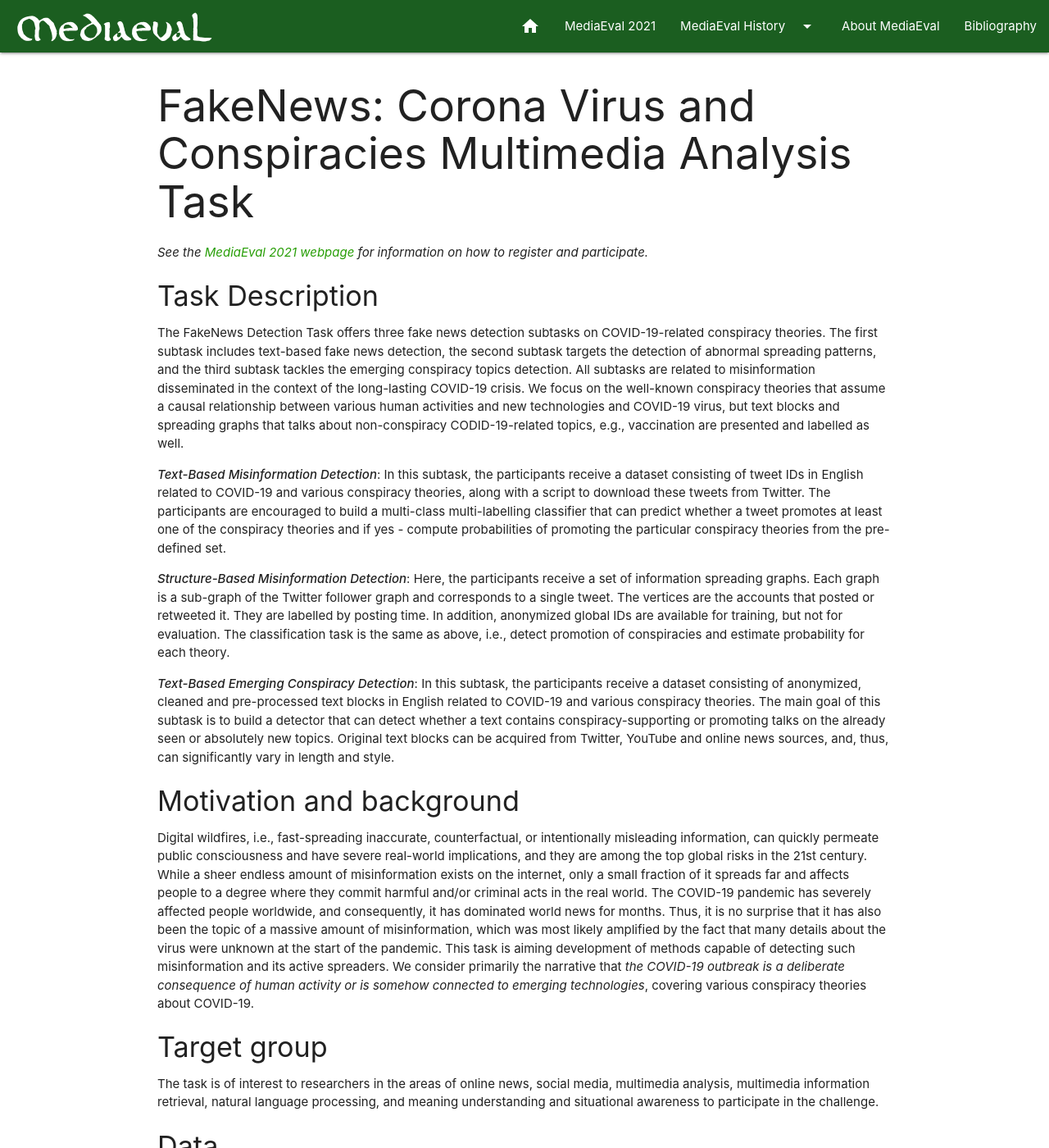
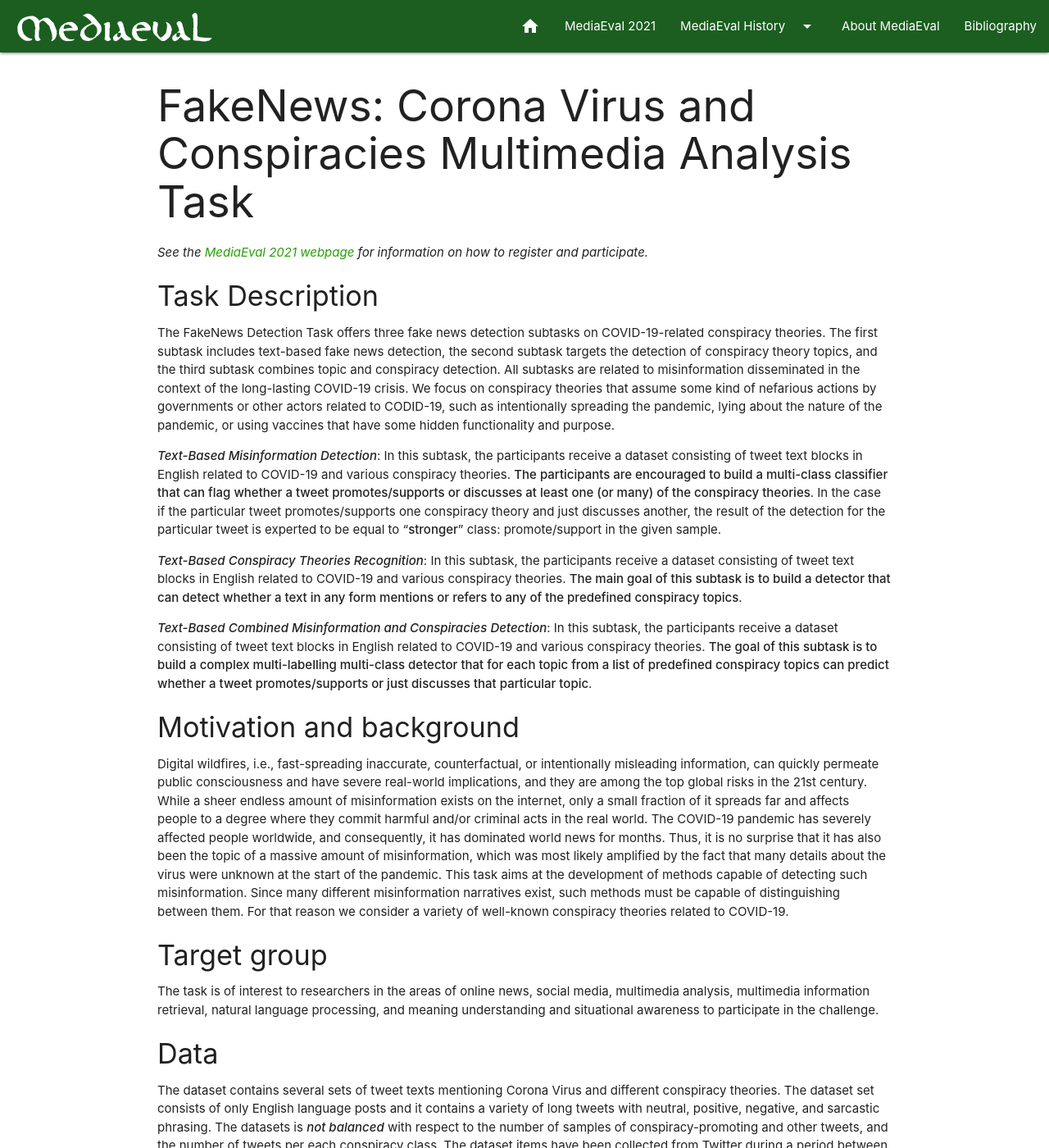
Before and after one commit to multimediaeval/multimediaeval.github.io, a Jekyll site: the page built from _editions/2021/tasks/fakenews.md, in a window 1280 px wide and 1400 px high. Shown: the whole window at 82% size. Built offline with Jekyll 4.4.1, drawn with Linux system fonts in a browser that asks for light colours; some of the changed text lies outside the part shown.

Commit message:
Update fakenews.md

```diff
--- a/_editions/2021/tasks/fakenews.md
+++ b/_editions/2021/tasks/fakenews.md
@@ -15,18 +15,19 @@ blurb: "The FakeNews task explores various machine-learning approaches to automa
 
 #### Task Description
 
-The FakeNews Detection Task offers three fake news detection subtasks on COVID-19-related conspiracy theories. The first subtask includes text-based fake news detection, the second subtask targets the detection of abnormal spreading patterns, and the third subtask tackles the emerging conspiracy topics detection. All subtasks are related to misinformation disseminated in the context of the long-lasting COVID-19 crisis. We focus on the well-known conspiracy theories that assume a causal relationship between various human activities and new technologies and COVID-19 virus, but text blocks and spreading graphs that talks about non-conspiracy CODID-19-related topics, e.g., vaccination are presented and labelled as well.
+The FakeNews Detection Task offers three fake news detection subtasks on COVID-19-related conspiracy theories. The first subtask includes text-based fake news detection, the second subtask targets the detection of conspiracy theory topics, and the third subtask combines topic and conspiracy detection. All subtasks are related to misinformation disseminated in the context of the long-lasting COVID-19 crisis. We focus on conspiracy theories that assume some kind of nefarious actions by governments or other actors related to CODID-19, such as intentionally spreading the pandemic, lying about the nature of the pandemic, or using vaccines that have some hidden functionality and purpose.
 
-***Text-Based Misinformation Detection***: In this subtask, the participants receive a dataset consisting of tweet IDs in English related to COVID-19 and various conspiracy theories, along with a script to download these tweets from Twitter. The participants are encouraged to build a multi-class multi-labelling classifier that can predict whether a tweet promotes at least one of the conspiracy theories and if yes - compute probabilities of promoting the particular conspiracy theories from the pre-defined set.
+***Text-Based Misinformation Detection***: In this subtask, the participants receive a dataset consisting of tweet text blocks in English related to COVID-19 and various conspiracy theories. **The participants are encouraged to build a multi-class classifier that can flag whether a tweet promotes/supports or discusses at least one (or many) of the conspiracy theories**. In the case if the particular tweet promotes/supports one conspiracy theory and just discusses another, the result of the detection for the particular tweet is experted to be equal to "**stronger**" class: promote/support in the given sample.
 
-***Structure-Based Misinformation Detection***: Here, the participants receive a set of information spreading graphs. Each graph is a sub-graph of the Twitter follower graph and corresponds to a single tweet. The vertices are the accounts that posted or retweeted it. They are labelled by posting time. In addition, anonymized global IDs are available for training, but not for evaluation. The classification task is the same as above, i.e., detect promotion of conspiracies and estimate probability for each theory.
+***Text-Based Conspiracy Theories Recognition***: In this subtask, the participants receive a dataset consisting of tweet text blocks in English related to COVID-19 and various conspiracy theories. **The main goal of this subtask is to build a detector that can detect whether a text in any form mentions or refers to any of the predefined conspiracy topics**.
 
-***Text-Based Emerging Conspiracy Detection***: In this subtask, the participants receive a dataset consisting of anonymized, cleaned and pre-processed text blocks in English related to COVID-19 and various conspiracy theories. The main goal of this subtask is to build a detector that can detect whether a text contains conspiracy-supporting or promoting talks on the already seen or absolutely new topics. Original text blocks can be acquired from Twitter, YouTube and online news sources, and, thus, can significantly vary in length and style.
+***Text-Based Combined Misinformation and Conspiracies Detection***: In this subtask, the participants receive a dataset consisting of tweet text blocks in English related to COVID-19 and various conspiracy theories. **The goal of this subtask is to build a complex multi-labelling multi-class detector that for each topic from a list of predefined conspiracy topics can predict whether a tweet promotes/supports or just discusses that particular topic**.
+
 
 
 #### Motivation and background
 
-Digital wildfires, i.e., fast-spreading inaccurate, counterfactual, or intentionally misleading information, can quickly permeate public consciousness and have severe real-world implications, and they are among the top global risks in the 21st century. While a sheer endless amount of misinformation exists on the internet, only a small fraction of it spreads far and affects people to a degree where they commit harmful and/or criminal acts in the real world. The COVID-19 pandemic has severely affected people worldwide, and consequently, it has dominated world news for months. Thus, it is no surprise that it has also been the topic of a massive amount of misinformation, which was most likely amplified by the fact that many details about the virus were unknown at the start of the pandemic. This task is aiming development of methods capable of detecting such misinformation and its active spreaders. We consider primarily the narrative that *the COVID-19 outbreak is a deliberate consequence of human activity or is somehow connected to emerging technologies*, covering various conspiracy theories about COVID-19.
+Digital wildfires, i.e., fast-spreading inaccurate, counterfactual, or intentionally misleading information, can quickly permeate public consciousness and have severe real-world implications, and they are among the top global risks in the 21st century. While a sheer endless amount of misinformation exists on the internet, only a small fraction of it spreads far and affects people to a degree where they commit harmful and/or criminal acts in the real world. The COVID-19 pandemic has severely affected people worldwide, and consequently, it has dominated world news for months. Thus, it is no surprise that it has also been the topic of a massive amount of misinformation, which was most likely amplified by the fact that many details about the virus were unknown at the start of the pandemic. This task aims at the development of methods capable of detecting such misinformation. Since many different misinformation narratives exist, such methods must be capable of distinguishing between them. For that reason we consider a variety of well-known conspiracy theories related to COVID-19.
 
 
 #### Target group
@@ -36,12 +37,7 @@ The task is of interest to researchers in the areas of online news, social media
 
 #### Data
 
-The dataset contains two sets of tweets mentioning Corona Virus and different conspiracy theories that include text, reposting time patterns, and the networks of reposters. The first set consists of only English language posts. It contains a wide variety of short, medium, and long tweets with neutral, positive, negative, and sarcastic phrasing. The second set consists of the networks and reposting time patterns. Both datasets are ***not balanced*** with respect to the number of samples of conspiracy-promoting and other tweets, and the conspiracy class is further subdivided in
-multiple different conspiracies.
-
-The Twitter-based dataset consists of two main sets: annotated tweet IDs for ***Text-Based Misinformation Detection*** subtask and annotated retweet graphs for ***Structure-Based Misinformation Detection*** subtask that have been collected from Twitter during a period between 1st of January 2020 and 15th of May 2021, by searching for the Corona-virus-related keywords (e.g., "corona", "COVID-19", etc.) inside the tweets' text. All tweets should still be online at the time of releasing the dataset (we check for this regularly and will populate the update to the dataset). In order to be compliant with the Twitter Developer Policy, only the IDs of the tweets can be distributed, but an additional tool to download the complete tweets and embedded images are provided (our script is based on the one developed by Benjamin Bischke for the MediaEval 2018 event).
-
-The mixed dataset for ***Text-Based Emerging Conspiracy Detection*** subtask consist of fully anonymized and pre-processed subset of tweets from ***Text-Based Misinformation Detection*** subtask mixed with an additional corpus of texts captured from COVID-19-related videos publicly available on YouTube and randomly selected online news articles referenced in the GDELT database.
+The dataset contains several sets of tweet texts mentioning Corona Virus and different conspiracy theories. The dataset set consists of only English language posts and it contains a variety of long tweets with neutral, positive, negative, and sarcastic phrasing. The datasets is ***not balanced*** with respect to the number of samples of conspiracy-promoting and other tweets, and the number of tweets per each conspiracy class. The dataset items have been collected from Twitter during a period between 20th of January 2020 and 31st of July 2021, by searching for the Corona-virus-related keywords (e.g., "corona", "COVID-19", etc.) inside the tweets' text, followed by a search for keywords related to the conspiracy theories. Since not all tweets are available online, the partipants will be provided a full-text set of already downloaded tweets. In order to be compliant with the Twitter Developer Policy, only the members of the participants' participating temas are allowed to access and use the provided dataset. Distribution, publication, sharing and any form of usage of the provided data apart of the research purposes within the FakeNews task is strictly prohibited. A copy of the dataset in form of Tweet ID and annotations will be published after the end of MediaEval 2021.
 
 
 #### Ground truth
@@ -94,20 +90,18 @@ Evaluation will be performed using standard implementation of the multi-class ge
 * Daniel Thilo Schroeder, Simula Research laboratory (Simula), Norway
 
 
-<!--#### Task auxiliaries-->
-<!-- # optional, delete if not used-->
-<!--* # First auxiliary-->
-<!--* # Second auxiliary-->
-<!-- # and so on-->
+#### Task auxiliaries
+* Özlem Özgöbek, Norwegian University of Science and Technology (NTNU), Norway
 
 #### Task Schedule (Updated)
-* 25 August: First data is made available <!-- # Replace XX with your date. We suggest setting the date in June-July-->
-* 1 November: Runs due <!-- # Replace XX with your date. We suggest setting enough time in order to have enough time to assess and return the results by the Results returned deadline-->
-* 7 November: Results returned  <!-- Replace XX with your date. Latest possible should be 15 November-->
-* 29 November: Working notes paper  <!-- Fixed. Please do not change. Exact date to be decided-->
-* 13-15 December 2021: MediaEval 2021 Workshop Online <!-- Fixed. Please do not change. Exact date to be decided-->
+* 25 August: Initial development set release
+* 21 October: Full development set release
+* 14 November: Final test set release
+* 19 November: Runs due <!-- # Replace XX with your date. We suggest setting enough time in order to have enough time to assess and return the results by the Results returned deadline-->
+* 22 November: Results returned  <!-- Replace XX with your date. Latest possible should be 15 November-->
+* 29 November: Working notes paper due  <!-- Fixed. Please do not change. Exact date to be decided-->
+* 13 December - 15 December, 14:00-18:30 CET (UTC+1): MediaEval 2021 Workshop  <!-- Fixed. Please do not change. Exact date to be decided-->
 
 
 #### Acknowledgments
-<!-- # optional, delete if not used-->
 This work was funded by the Norwegian Research Council under contracts #272019 and #303404 and has benefited from the Experimental Infrastructure for Exploration of Exascale Computing (eX3), which is financially supported by the Research Council of Norway under contract #270053. We also acknowledge support from Michael Kreil in the collection of Twitter data.
```
